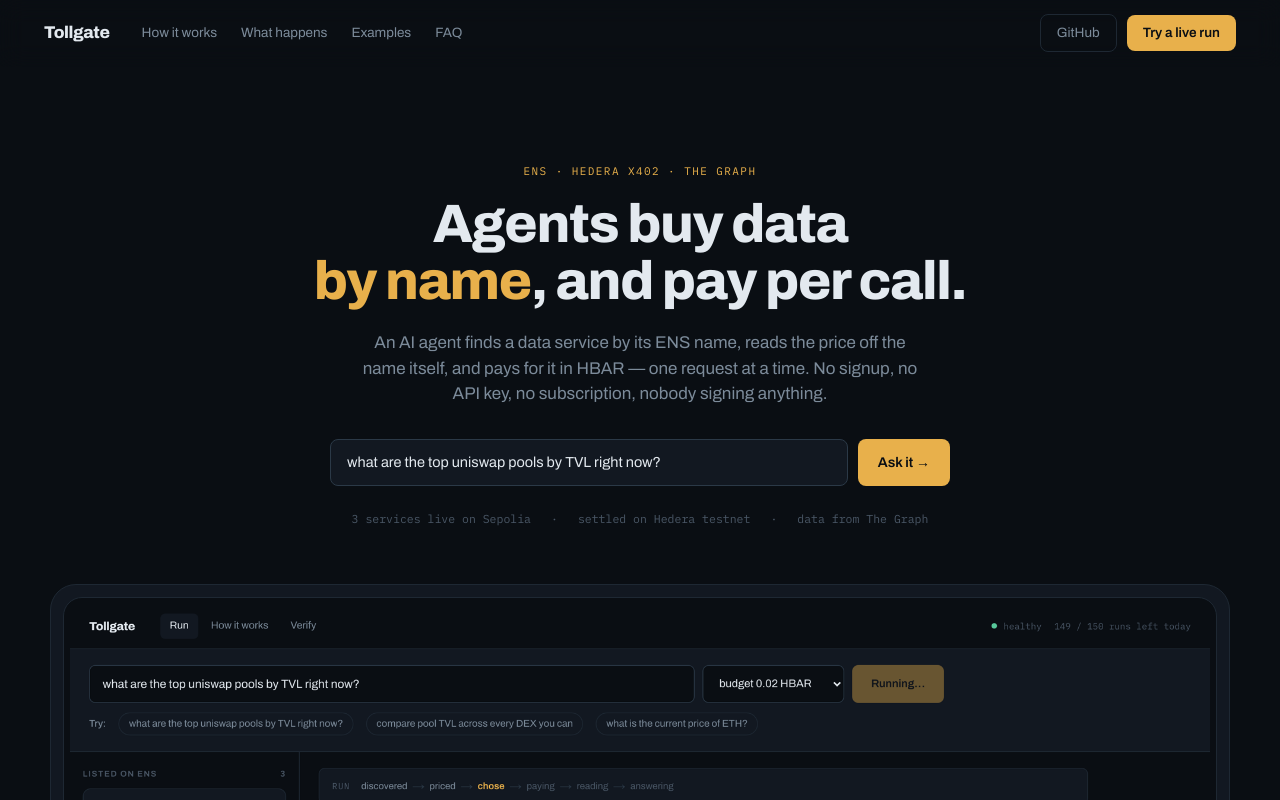
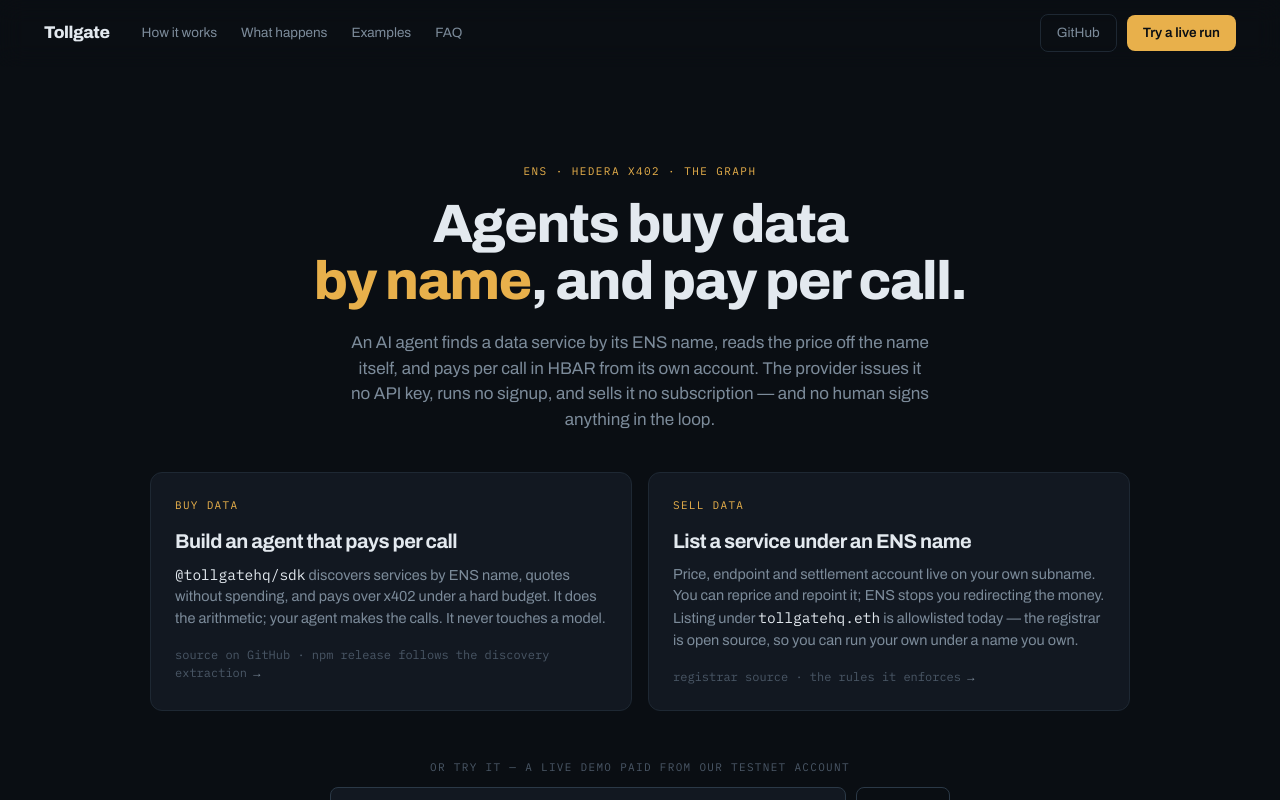
Before and after one commit to Jagadeeshftw/tollgate, a Next.js app in the folder web/ui/: page / in a window 1280 px wide. Shown: the top 800 px of the page. Built offline with nearby package versions, Linux system fonts and the light colour scheme.

Commit message:
feat(web): lead with the SDK and the registry; disclose who funds demo runs

```diff
--- a/web/ui/app/dashboard/page.tsx
+++ b/web/ui/app/dashboard/page.tsx
@@ -95,6 +95,21 @@
         }
       />
 
+      {/*
+        Whose money moves. A judge should never have to infer that a demo run spends our HBAR, or
+        that the cap exists because of it.
+      */}
+      <p className="border-b border-rule bg-surface px-6 pb-3 font-mono text-[11.5px] text-dim">
+        Demo runs are paid from our Hedera testnet account and capped per day. To pay from your own
+        account, use{" "}
+        <a
+          href="https://github.com/Jagadeeshftw/tollgate/tree/main/packages/sdk"
+          className="text-muted underline decoration-rule-lit underline-offset-2 hover:text-ink"
+        >
+          @tollgatehq/sdk
+        </a>
+        .
+      </p>
       <CommandBar
         onAsk={ask}
         running={running}
--- a/web/ui/app/page.tsx
+++ b/web/ui/app/page.tsx
@@ -30,14 +30,64 @@
             Agents buy data <span className="whitespace-nowrap text-judgment">by name</span>, and pay
             per call.
           </h1>
-          <p className="mx-auto mt-5 max-w-[58ch] text-[17px] text-muted">
+          {/*
+            The subject of every claim below is the agent, not the visitor. "No signup, no API key"
+            previously read as a promise about the person on this page; it is a statement about
+            what the provider does not require of an agent paying from its own account.
+          */}
+          <p className="mx-auto mt-5 max-w-[60ch] text-[17px] text-muted">
             An AI agent finds a data service by its ENS name, reads the price off the name itself,
-            and pays for it in HBAR — one request at a time. No signup, no API key, no subscription,
-            nobody signing anything.
+            and pays per call in HBAR from its own account. The provider issues it no API key, runs
+            no signup, and sells it no subscription — and no human signs anything in the loop.
           </p>
 
+          {/*
+            Two real paths, because the product is the SDK and the registry — not the dashboard.
+            The dashboard is a demo playground funded by us; presenting it as the main event made
+            three hand-listed services read as a ceiling rather than an example.
+          */}
+          <div className="mx-auto mt-10 grid max-w-[980px] gap-4 text-left md:grid-cols-2">
+            <a
+              href="https://github.com/Jagadeeshftw/tollgate/tree/main/packages/sdk"
+              className="group rounded-xl border border-rule bg-surface p-6 transition-colors hover:border-rule-lit"
+            >
+              <p className="font-mono text-[11px] tracking-[0.12em] text-judgment uppercase">Buy data</p>
+              <h2 className="mt-3 text-[20px] font-bold tracking-tight text-ink">Build an agent that pays per call</h2>
+              <p className="mt-2 text-[14.5px] text-muted">
+                <span className="font-mono text-ink">@tollgatehq/sdk</span> discovers services by ENS name, quotes
+                without spending, and pays over x402 under a hard budget. It does the arithmetic; your agent
+                makes the calls. It never touches a model.
+              </p>
+              <p className="mt-4 font-mono text-[12px] text-dim">
+                source on GitHub · npm release follows the discovery extraction
+                <span className="ml-1 text-muted transition-transform group-hover:translate-x-0.5">→</span>
+              </p>
+            </a>
+            <a
+              href="https://github.com/Jagadeeshftw/tollgate/blob/main/contracts/src/TollgateRegistrar.sol"
+              className="group rounded-xl border border-rule bg-surface p-6 transition-colors hover:border-rule-lit"
+            >
+              <p className="font-mono text-[11px] tracking-[0.12em] text-judgment uppercase">Sell data</p>
+              <h2 className="mt-3 text-[20px] font-bold tracking-tight text-ink">List a service under an ENS name</h2>
+              <p className="mt-2 text-[14.5px] text-muted">
+                Price, endpoint and settlement account live on your own subname. You can reprice and
+                repoint it; ENS stops you redirecting the money. Listing under{" "}
+                <span className="font-mono text-ink">tollgatehq.eth</span> is allowlisted today — the
+                registrar is open source, so you can run your own under a name you own.
+              </p>
+              <p className="mt-4 font-mono text-[12px] text-dim">
+                registrar source · the rules it enforces
+                <span className="ml-1 text-muted transition-transform group-hover:translate-x-0.5">→</span>
+              </p>
+            </a>
+          </div>
+
+          <div className="mx-auto mt-12 max-w-[620px]">
+            <p className="font-mono text-[11px] tracking-[0.12em] text-dim uppercase">
+              Or try it — a live demo paid from our testnet account
+            </p>
             <form
-            className="mx-auto mt-8 flex max-w-[620px] flex-col gap-2.5 sm:flex-row"
+              className="mt-3 flex flex-col gap-2.5 sm:flex-row"
               onSubmit={(e) => {
                 e.preventDefault();
                 router.push(`/dashboard?q=${encodeURIComponent(question)}`);
@@ -51,14 +101,15 @@
               />
               <button
                 type="submit"
-              className="rounded-lg bg-judgment px-5 py-3 text-[14px] font-semibold whitespace-nowrap text-ground transition-opacity hover:opacity-90"
+                className="rounded-lg border border-rule-lit px-5 py-3 text-[14px] font-semibold whitespace-nowrap text-ink transition-colors hover:border-judgment"
               >
                 Ask it →
               </button>
             </form>
+          </div>
 
           <div className="mt-6 flex flex-wrap justify-center gap-x-5 gap-y-2 font-mono text-[11.5px] text-dim">
-            <span>3 services live on Sepolia</span>
+            <span>3 demo services, listed by us</span>
             <span>·</span>
             <span>settled on Hedera testnet</span>
             <span>·</span>
```
Lines whose indentation alone changed are shown as unchanged.
